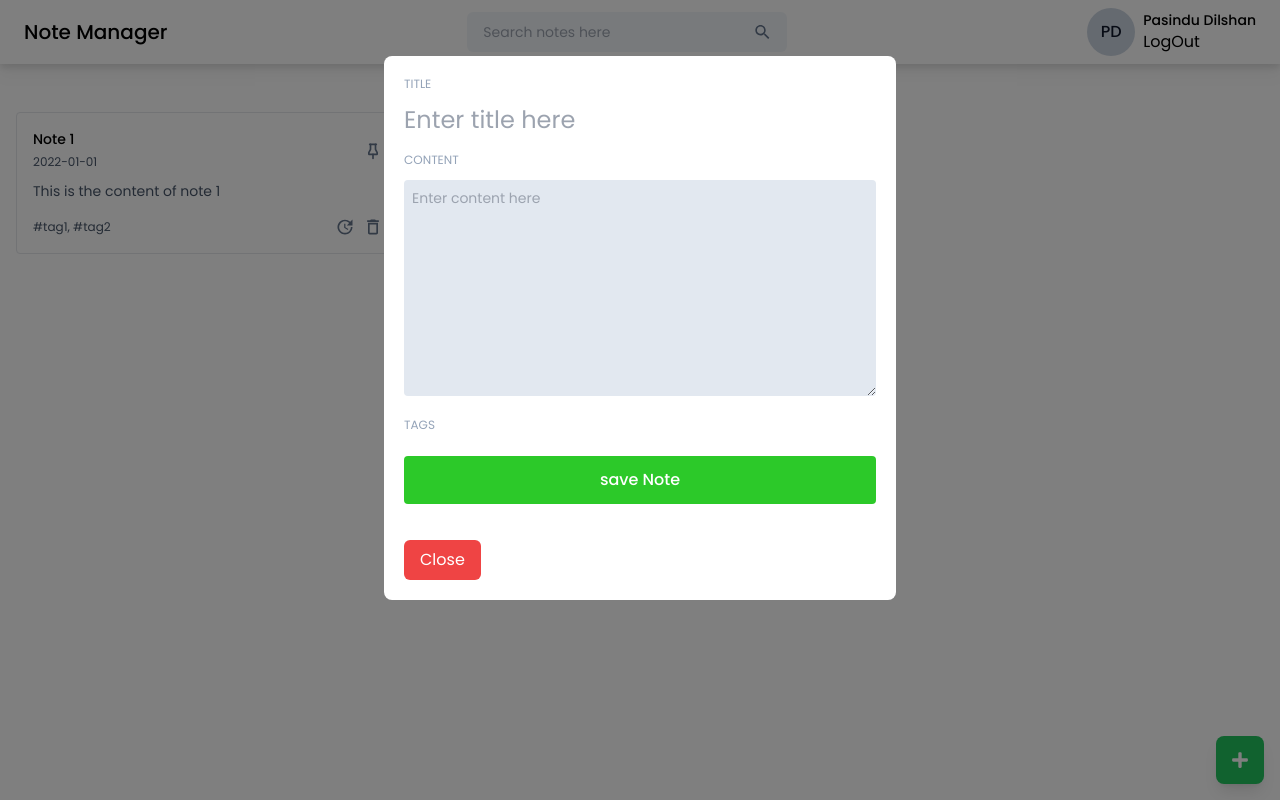
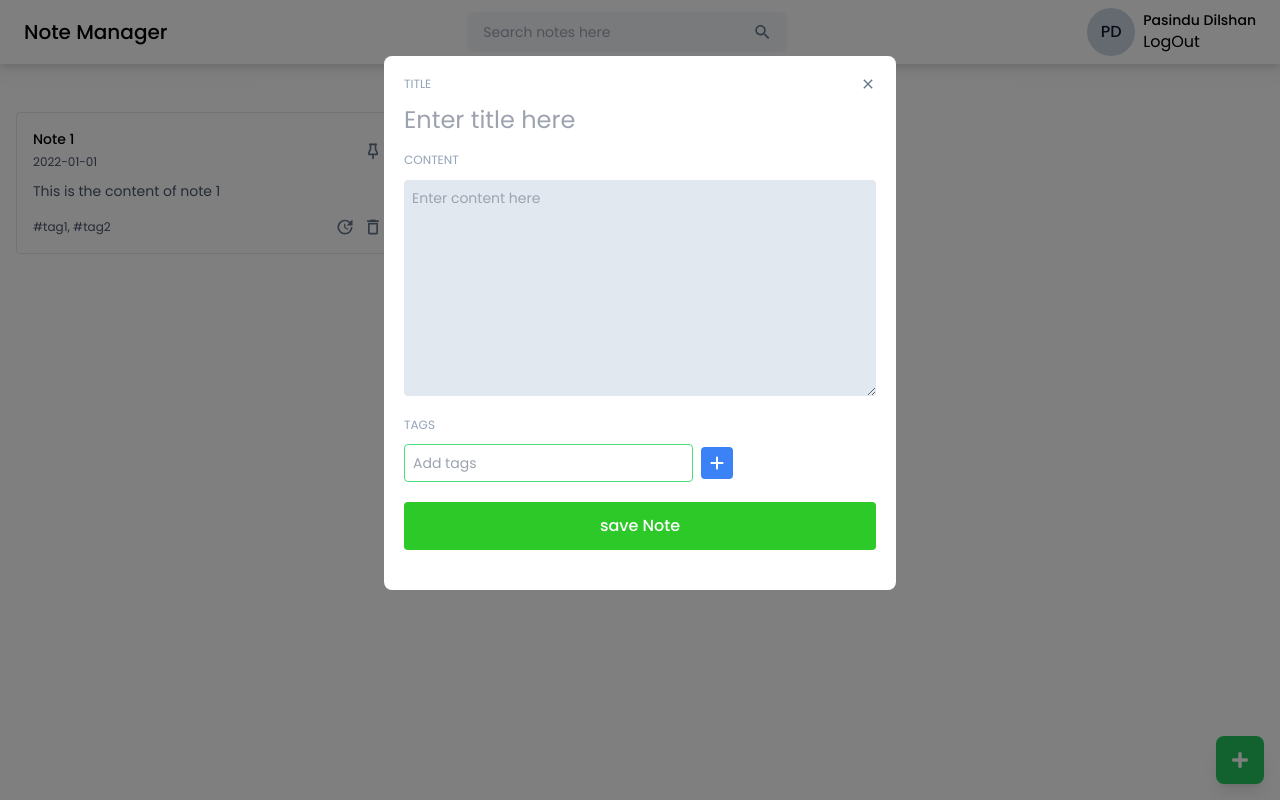
Before and after one commit to pasindud100/Note-Management-application--MERN, a React (Vite) app in the folder FE/: page /dashboard in a window 1280 px wide. Both pictures are taken after a click on the button 1240 px from the left and 760 px from the top of the page. Built offline with nearby package versions, Linux system fonts and the light colour scheme.

Commit message:
Created note cration model form and tag input feature.

```diff
--- /dev/null
+++ b/FE/src/components/AddEditNotes.jsx
@@ -0,0 +1,74 @@
+import React, { useState } from "react";
+import TagInput from "./TagInput";
+import { IoMdClose } from "react-icons/io";
+
+function AddEditNotes({ noteDate, type, onClose }) {
+  const [title, setTitle] = useState("");
+  const [content, setContent] = useState("");
+  const [tags, setTags] = useState([]);
+
+  const [err, setErr] = useState(null);
+
+  const handleAddNote = () => {
+    if (!title) {
+      setErr("Plese set a title for your note.");
+      return;
+    }
+    if (!content) {
+      setErr("Plese set the content of the note.");
+      return;
+    }
+    setErr("");
+
+    if(type== "edit"){
+      MdEditNote();
+    }
+    else{
+      addNewNote();
+    }
+  };
+  return (
+    <div className="relative">
+      <button
+        onClick={onClose}
+        className="flex items-center justify-center w-10 h-10 absolute -top-3 -right-3 rounded-full text-slate-500 hover:text-slate-900"
+      >
+        <IoMdClose />
+      </button>
+      <div className="flex flex-col  gap-3">
+        <label className="input-label">TITLE</label>
+        <input
+          type="text"
+          className="text-2xl text-slate-700 outline-none "
+          placeholder="Enter title here"
+          value={title}
+          onChange={(e) => setTitle(e.target.value)}
+        />
+      </div>
+      <div className="flex flex-col gap-3 mt-4">
+        <label className="input-label">CONTENT</label>
+        <textarea
+          type="text"
+          placeholder="Enter content here"
+          rows={10}
+          className="text-sm outline-none bg-slate-200 border-slate-100 p-2 rounded text-slate-700 "
+          value={content}
+          onChange={(e) => setContent(e.target.value)}
+        ></textarea>
+      </div>
+      <div className="mt-4">
+        <label className="input-label"> TAGS</label>
+        <TagInput tags={tags} setTags={setTags} />
+      </div>
+      {err && <p className="text-red-500 text-xs">{err}</p>}
+      <button
+        className="btn-primary  my-5 font-medium "
+        onClick={handleAddNote}
+      >
+        save Note
+      </button>
+    </div>
+  );
+}
+
+export default AddEditNotes;
--- /dev/null
+++ b/FE/src/components/TagInput.jsx
@@ -0,0 +1,68 @@
+import React, { useState } from "react";
+import { FaPlus } from "react-icons/fa6";
+import { IoMdClose } from "react-icons/io";
+
+function TagInput({ tags, setTags }) {
+  const [inputValue, setInputValue] = useState("");
+
+  const handleInputChange = (e) => {
+    setInputValue(e.target.value);
+  };
+
+  const addNewTag = () => {
+    if (inputValue.trim() !== "") {
+      setTags([...tags, inputValue.trim()]);
+      setInputValue("");
+    }
+  };
+
+  const handleKeyDown = (e) => {
+    if (e.key === "Enter") {
+      addNewTag();
+    }
+  };
+
+  const handleRemoveTag = (tagToRemove) => {
+    setTags(tags.filter((tag) => tag !== tagToRemove));
+  };
+
+  return (
+    <div className="flex flex-col gap-2">
+      {/* Tags Display */}
+      <div className="flex flex-wrap gap-2">
+        {tags?.map((tag, index) => (
+          <div key={index} className="flex items-center bg-green-400 text-white px-2 py-1 rounded-md">
+            <span>{tag}</span>
+            <button
+              onClick={() => handleRemoveTag(tag)}
+              className="ml-2 text-white hover:text-red-500"
+            >
+              <IoMdClose />
+            </button>
+          </div>
+        ))}
+      </div>
+
+      {/* Input & Add Button */}
+      <div className="flex items-center gap-2">
+        <input
+          type="text"
+          className="text-sm py-2 px-2 bg-transparent border border-green-400 rounded outline-none"
+          placeholder="Add tags"
+          value={inputValue}
+          onChange={handleInputChange}
+          onKeyDown={handleKeyDown}
+        />
+
+        <button
+          className="bg-blue-500 text-white p-2 rounded hover:bg-blue-700"
+          onClick={addNewTag}
+        >
+          <FaPlus />
+        </button>
+      </div>
+    </div>
+  );
+}
+
+export default TagInput;
--- a/FE/src/pages/AddEditNotes.jsx
+++ /dev/null
@@ -1,33 +0,0 @@
-import React from "react";
-
-function AddEditNotes() {
-  return (
-    <div>
-      <div className="flex flex-col  gap-3">
-        <label className="input-label">TITLE</label>
-        <input
-          type="text"
-          className="text-2xl text-slate-700 outline-none "
-          placeholder="Enter title here"
-        />
-      </div>
-      <div className="flex flex-col gap-3 mt-4">
-        <label className="input-label">CONTENT</label>
-        <textarea
-          type="text"
-          placeholder="Enter content here"
-          rows={10}
-          className="text-sm outline-none bg-slate-200 border-slate-100 p-2 rounded text-slate-700 "
-        ></textarea>
-      </div>
-      <div className="mt-4">
-        <label className="input-label"> TAGS</label>
-      </div>
-      <button className="btn-primary  my-5 font-medium " onClick={() => {}}>
-        save Note
-      </button>
-    </div>
-  );
-}
-
-export default AddEditNotes;
--- a/FE/src/pages/Home/Home.jsx
+++ b/FE/src/pages/Home/Home.jsx
@@ -2,11 +2,8 @@ import React, { useState } from "react";
 import Navbar from "../../components/Navbar";
 import NoteCard from "../../components/NoteCard";
 import { FaPlus } from "react-icons/fa";
-import AddEditNotes from "../AddEditNotes";
+import AddEditNotes from "../../components/AddEditNotes";
 import Modal from "react-modal";
-
-// Set Modal Root (Only needed once in your app)
-Modal.setAppElement("#root");
 
 function Home() {
   const [openAddEditModel, setOpenAddEditModel] = useState({
@@ -34,7 +31,6 @@ function Home() {
         </div>
       </div>
 
-      {/* Floating Add Button */}
       <button
         onClick={() =>
           setOpenAddEditModel({ isShown: true, type: "add", data: null })
@@ -43,7 +39,6 @@ function Home() {
       >
         <FaPlus className="text-white text-lg" />
       </button>
-
 
       <Modal
         isOpen={openAddEditModel.isShown}
@@ -56,15 +51,11 @@ function Home() {
         contentLabel="Add or Edit Note"
         className="w-[40%] max-h-3/4 bg-white mx-auto mt-14 rounded-lg p-5 overflow-y-auto"
       >
-        <AddEditNotes />
-        <button
-          onClick={() =>
-            setOpenAddEditModel({ isShown: false, type: "add", data: null })
-          }
-          className="mt-4 px-4 py-2 bg-red-500 text-white rounded-md"
-        >
-          Close
-        </button>
+        <AddEditNotes
+          onClose={() => {
+            setOpenAddEditModel({ isShown: false, type: "add", data: null });
+          }}
+        />
       </Modal>
     </div>
   );
```
